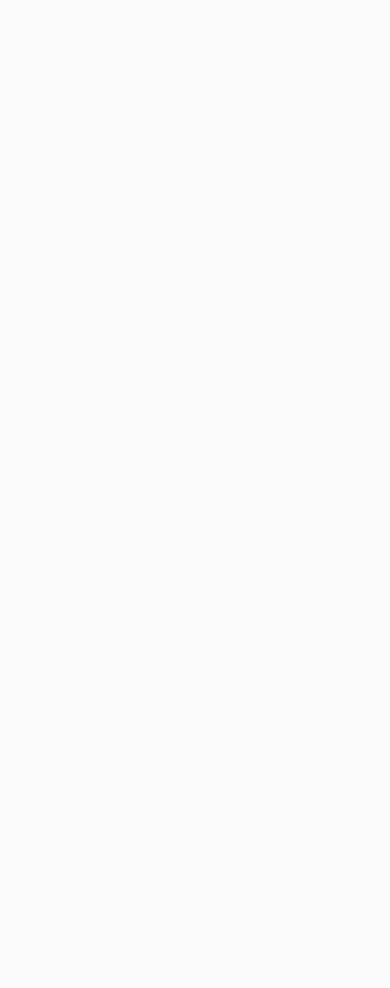
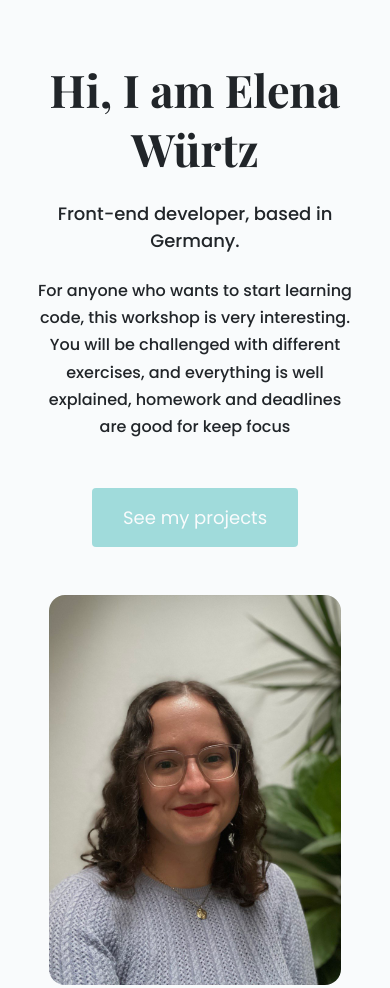
Before and after one commit to Anthophila1909/portfolio-project, a plain HTML site: page about.html in a window 390 px wide. Before the commit the page ends 844 px from the top, so only its background shows below. Drawn offline with nearby package versions, Linux system fonts and the light colour scheme; a web font is replaced by a local one.

Commit message:
HTML + CSS: Created about page and made it responsive
Also took care of SEO

```diff
--- a/about.html
+++ b/about.html
@@ -39,6 +39,28 @@
       crossorigin="anonymous"
     ></script>
   </head>
-
-  <body></body>
+  <body>
+    <div class="about-section container">
+      <div class="row">
+        <div class="col-lg-6 px-5 pb-5">
+          <h1>Hi, I am Elena Würtz</h1>
+          <h2>Front-end developer, based in Germany.</h2>
+          <p class="mb-5">
+            For anyone who wants to start learning code, this workshop is very
+            interesting. You will be challenged with different exercises, and
+            everything is well explained, homework and deadlines are good for
+            keep focus
+          </p>
+          <a href="/" class="btn btn-branding">See my projects</a>
+        </div>
+        <div class="col-lg-6">
+          <img
+            src="/imgs/elena.jpg"
+            alt="Elena Würtz"
+            class="img-fluid rounded-4 w-75"
+          />
+        </div>
+      </div>
+    </div>
+  </body>
 </html>
--- a/style/portfolio.css
+++ b/style/portfolio.css
@@ -81,8 +81,24 @@ h2 {
   border-color: var(--primary-color);
 }
 
-img {
-  padding: 25px;
+.about-section {
+  padding: 160px 20px;
+}
+
+.about-section h1 {
+  font-size: 64px;
+  line-height: 1.2;
+}
+
+.about-section h2 {
+  font-size: 20px;
+  font-family: var(--secondary-font);
+  font-weight: 600;
+  line-height: 3;
+}
+
+.about-section p {
+  font-size: 16px;
 }
 
 @media (max-width: 992px) {
@@ -112,4 +128,21 @@ img {
   p {
     font-size: 16px;
   }
+
+  .about-section {
+    text-align: center;
+    padding: 60px 0;
+  }
+
+  .about-section h1 {
+    font-size: 45px;
+    line-height: 1.3;
+  }
+
+  .about-section h2 {
+    font-size: 18px;
+    font-weight: 500;
+    line-height: 1.5;
+    padding: 15px 0;
+  }
 }
```
Also changed, not shown: imgs/elena.jpg (added).
